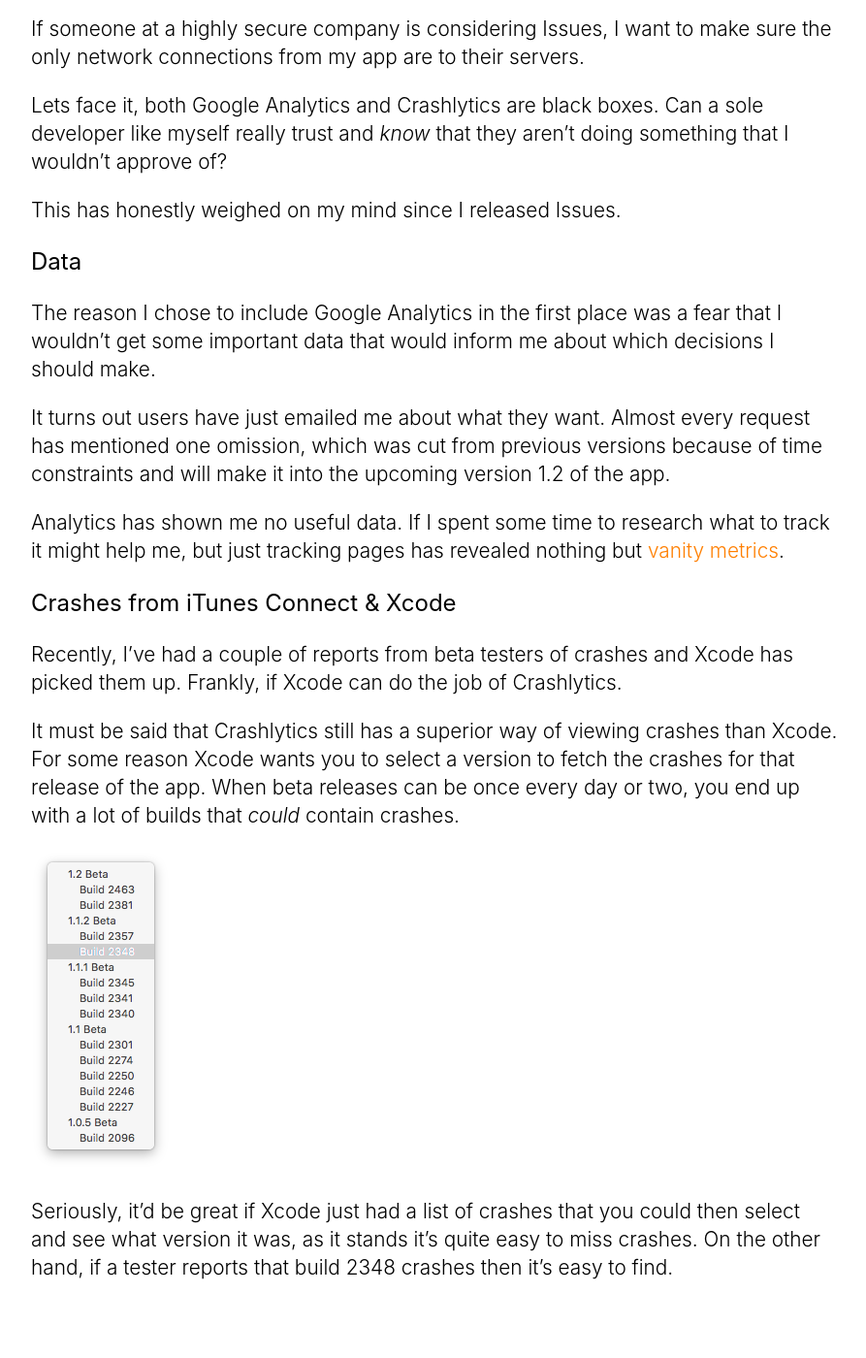
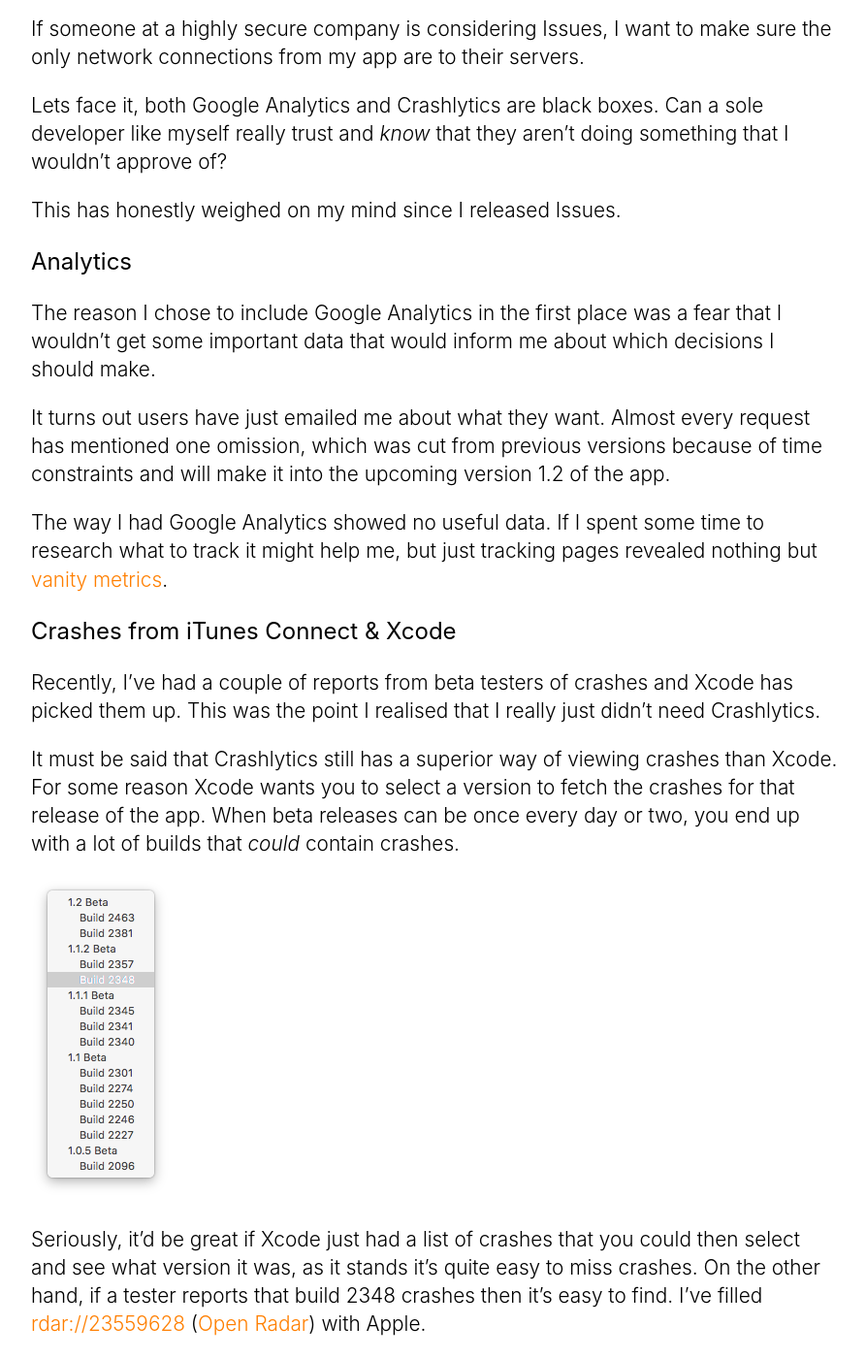
Before and after one commit to danielctull/danielctull.github.com, a Jekyll site: the page built from _posts/2015-11-16-removing-crashlytics.markdown, in a window 1280 px wide and 1400 px high, scrolled down 976 px. Shown: the whole window at 97% size, without its empty margins (192-1085 px from the left). Built offline with Jekyll 4.4.1, drawn with Linux system fonts in a browser that asks for light colours; before the commit the page ends 2318 px from its top, so only the background shows below that.

Commit message:
Update removing crashlytics post

```diff
--- a/_posts/2015-11-16-removing-crashlytics.markdown
+++ b/_posts/2015-11-16-removing-crashlytics.markdown
@@ -23,21 +23,21 @@ Lets face it, both Google Analytics and Crashlytics are black boxes. Can a sole
 
 This has honestly weighed on my mind since I released Issues.
 
-## Data
+## Analytics
 
 The reason I chose to include Google Analytics in the first place was a fear that I wouldn't get some important data that would inform me about which decisions I should make.
 
 It turns out users have just emailed me about what they want. Almost every request has mentioned one omission, which was cut from previous versions because of time constraints and will make it into the upcoming version 1.2 of the app.
 
-Analytics has shown me no useful data. If I spent some time to research what to track it might help me, but just tracking pages has revealed nothing but [vanity metrics](http://www.startuplessonslearned.com/2009/12/why-vanity-metrics-are-dangerous.html).
+The way I had Google Analytics showed no useful data. If I spent some time to research what to track it might help me, but just tracking pages revealed nothing but [vanity metrics](http://www.startuplessonslearned.com/2009/12/why-vanity-metrics-are-dangerous.html).
 
 
 ## Crashes from iTunes Connect & Xcode
 
-Recently, I've had a couple of reports from beta testers of crashes and Xcode has picked them up. Frankly, if Xcode can do the job of Crashlytics.
+Recently, I've had a couple of reports from beta testers of crashes and Xcode has picked them up. This was the point I realised that I really just didn't need Crashlytics.
 
 It must be said that Crashlytics still has a superior way of viewing crashes than Xcode. For some reason Xcode wants you to select a version to fetch the crashes for that release of the app. When beta releases can be once every day or two, you end up with a lot of builds that *could* contain crashes.
 
 <img class="aligncenter" src="/images/2015-11-16-removing-crashlytics/1.png" alt="Many different builds in Xcode's build list" width="144" height="330" />
 
-Seriously, it'd be great if Xcode just had a list of crashes that you could then select and see what version it was, as it stands it's quite easy to miss crashes. On the other hand, if a tester reports that build 2348 crashes then it's easy to find.
+Seriously, it'd be great if Xcode just had a list of crashes that you could then select and see what version it was, as it stands it's quite easy to miss crashes. On the other hand, if a tester reports that build 2348 crashes then it's easy to find. I've filled [rdar://23559628](rdar://23559628) ([Open Radar](http://openradar.appspot.com/23559628)) with Apple.
```
